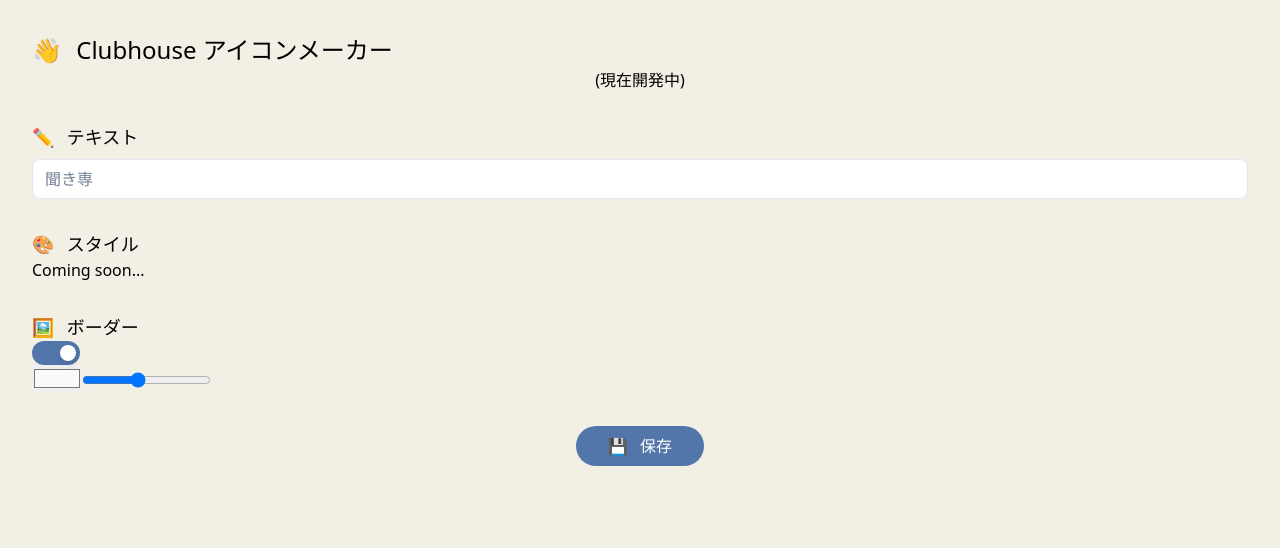
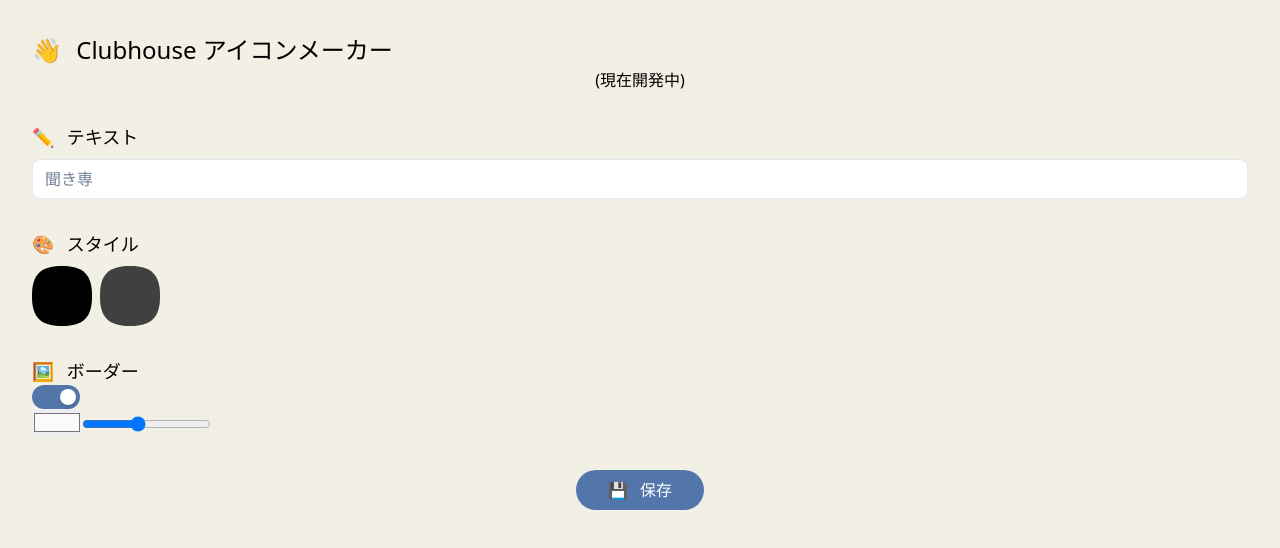
Before and after one commit to retoruto-carry/clubhouseicon, a Nuxt app: page / in a window 1280 px wide. Shown: the top 548 px of the page. Built offline with nearby package versions, Linux system fonts and the light colour scheme.

Commit message:
feature: スタイルのセレクターを追加

```diff
--- a/components/partial/Icon/Icon.vue
+++ b/components/partial/Icon/Icon.vue
@@ -6,6 +6,7 @@
     :width="width"
     :height="width"
     viewBox="0 0 100 100"
+    @click="handleClicked"
   >
     <defs>
       <path
@@ -118,6 +119,9 @@ export default Vue.extend({
         scale: 10,
       })
     },
+    handleClicked() {
+      this.$emit('click')
+    },
   },
 })
 </script>
--- /dev/null
+++ b/components/partial/Icon/IconStyleSelector/IconStyleSelector.vue
@@ -0,0 +1,48 @@
+<template>
+  <div>
+    <SelectableIconStyle
+      v-for="iconStyle in iconStyles"
+      :key="iconStyle"
+      ref="icon"
+      value="selectedIconStyle"
+      class="inline mr-2"
+      :icon-style="iconStyle"
+      :url="url"
+      :text="text"
+      @input="$emit('input', $event)"
+    />
+  </div>
+</template>
+
+<script lang="ts">
+import Vue, { PropType } from 'vue'
+import { IconStyle } from '~/components/partial/Icon/Icon.vue'
+
+type LocalData = {
+  selectedIconStyle: IconStyle
+  iconStyles: IconStyle[]
+}
+
+export default Vue.extend({
+  props: {
+    value: {
+      type: String as PropType<IconStyle>,
+      required: true,
+    },
+    text: {
+      type: String,
+      default: '',
+    },
+    url: {
+      type: String,
+      default: '',
+    },
+  },
+  data(): LocalData {
+    return {
+      selectedIconStyle: 'BlackFilterWhiteText',
+      iconStyles: ['BlackFilterWhiteText', 'WhiteFilterBlackText'],
+    }
+  },
+})
+</script>
--- /dev/null
+++ b/components/partial/Icon/IconStyleSelector/SelectableIconStyle.vue
@@ -0,0 +1,51 @@
+<template>
+  <Icon
+    ref="icon"
+    :url="url"
+    :text="text"
+    :border-width="0"
+    :width="60"
+    :icon-style="iconStyle"
+    @click="handleClicked"
+  />
+</template>
+
+<script lang="ts">
+import Vue, { PropType } from 'vue'
+import { IconStyle } from '~/components/partial/Icon/Icon.vue'
+
+export default Vue.extend({
+  props: {
+    value: {
+      type: String as PropType<IconStyle>,
+      required: true,
+    },
+    text: {
+      type: String,
+      default: '',
+    },
+    url: {
+      type: String,
+      default: '',
+    },
+    width: {
+      type: Number,
+      default: 100,
+    },
+    iconStyle: {
+      type: String as PropType<IconStyle>,
+      required: true,
+    },
+  },
+  computed: {
+    selected(): boolean {
+      return this.value === this.iconStyle
+    },
+  },
+  methods: {
+    handleClicked() {
+      this.$emit('input', this.iconStyle)
+    },
+  },
+})
+</script>
--- a/pages/index.vue
+++ b/pages/index.vue
@@ -25,8 +25,7 @@
               :width="150"
               :icon-style="iconStyle"
               class="mx-auto"
-            >
-            </Icon>
+            />
             <input
               class="hidden"
               type="file"
@@ -46,7 +45,12 @@
         </section>
         <section class="mt-8">
           <h2 class="heading"><span class="mr-2">🎨</span> スタイル</h2>
-          Coming soon...
+          <IconStyleSelector
+            v-model="iconStyle"
+            class="mt-2"
+            :text="text"
+            :url="url"
+          />
         </section>
         <section class="mt-8">
           <h2 class="heading"><span class="mr-2">🖼</span> ボーダー</h2>
```
